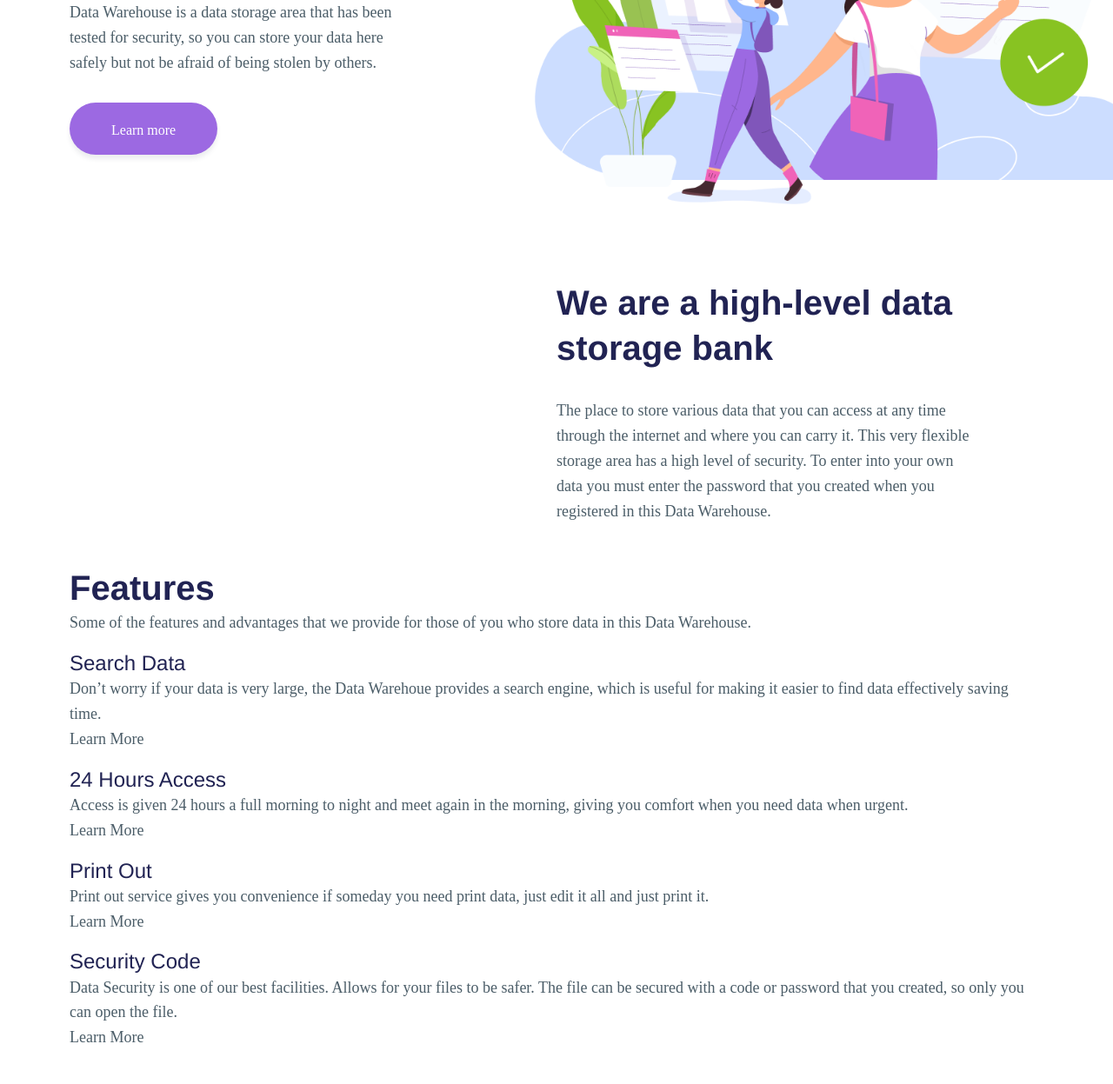
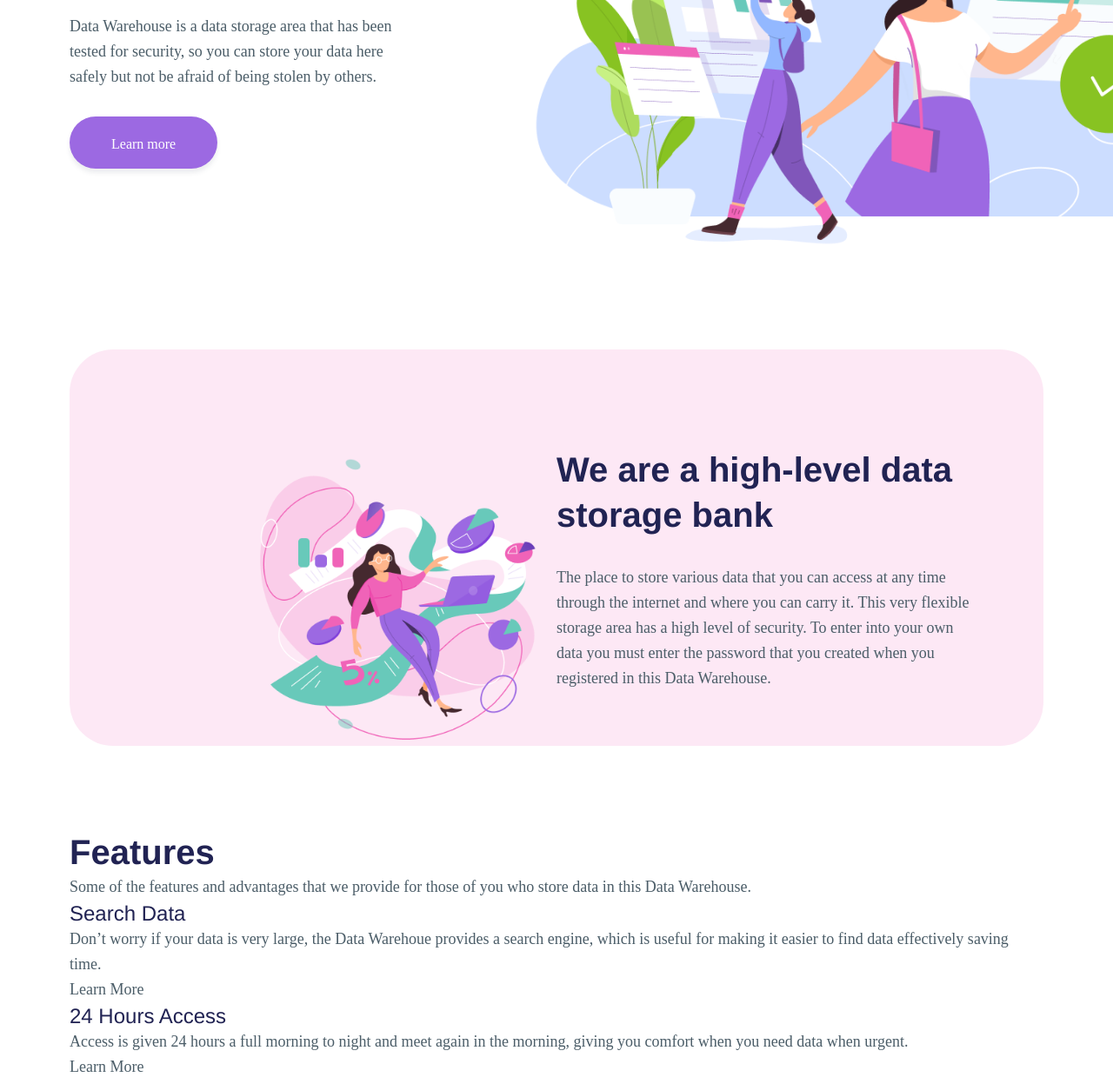
Before and after one commit to masonaviles/clickup, a website: page index.html in a window 1280 px wide. Shown: the part 460-1707 px from the top of the page at 87% size. Drawn offline with Linux system fonts and the light colour scheme.

Commit message:
happy with highlight section

```diff
--- a/index.html
+++ b/index.html
@@ -47,8 +47,8 @@
             <div class="hero-img"></div>
         </section>
         <section class="highlight">
-            <div class="right-split">
-                <div class="split"></div>
+            <div class="split">
+                <div class="left"></div>
                 <div class="right">
                     <h2>We are a high-level data <br>storage bank</h2>
                     <p>The place to store various data that you can access at any time through the internet  and where you can carry it. This very flexible storage area has a high level of security. To enter into your own data you must enter the password that you created when you registered in this Data Warehouse. </p>
--- a/sass/main.scss
+++ b/sass/main.scss
@@ -1,11 +1,7 @@
 main {
-    section {
-        margin: 3rem 0;
-    }
     .hero {
         //height: 700px;
-        margin-top: 9rem;
-        margin-bottom: 9rem;
+        padding: 10rem 0;
         h1 {
             margin-bottom: 2rem;
         }
@@ -20,14 +16,31 @@ main {
             left: 603px;
             top: 333px;
             background: url('assets/image1.png');
+            background-size: 90%;
+            background-repeat: no-repeat;
+        }
+    }
+    .highlight {
+        background: rgba(240, 99, 184, 0.15);
+        border-radius: 50px;
+        padding-top: 7rem;
+        padding-bottom: 4rem;
+        margin-top: 3rem;
+        margin-bottom: 6rem;
+
+        p {
+            margin-top: 2rem;
+            width: 85%;
+        }
+        .highlight-img {
+            position: absolute;
+            width: 477px;
+            height: 504px;
+            left: 251px;
+            top: 935px;
+            background: url('assets/image2.png');
             background-size: 80%;
             background-repeat: no-repeat;
         }
     }
-    .highlight {
-        p {
-            margin-top: 2rem;
-            width: 85%;
-        }
-    }
 }
--- a/sass/utils/patterns.scss
+++ b/sass/utils/patterns.scss
@@ -1,15 +1,18 @@
-.right-split {
+.split {
     display: flex;
     flex-direction: row;
     flex-wrap: nowrap;
-    .split, .right {
+    .left, .right {
         flex-grow: 1;
         width: 50%;
     }
 }
 
 // example:
-// <div class="right-split">
-//     <h2>We are a high-level data <br>storage bank</h2>
-//     <p>The place to store various data that you can access at any time through the internet  and where you can carry it. This very flexible storage area has a high level of security. To enter into your own data you must enter the password that you created when you registered in this Data Warehouse. </p>
+// <div class="split">
+//     <div class="left"></div>
+//     <div class="right">
+//         <h2>We are a high-level data <br>storage bank</h2>
+//         <p>The place to store various data that you can access at any time through the internet  and where you can carry it. This very flexible storage area has a high level of security. To enter into your own data you must enter the password that you created when you registered in this Data Warehouse. </p>
+//     </div>
 // </div>
```
Also changed, not shown: style.css, 1 other file.
